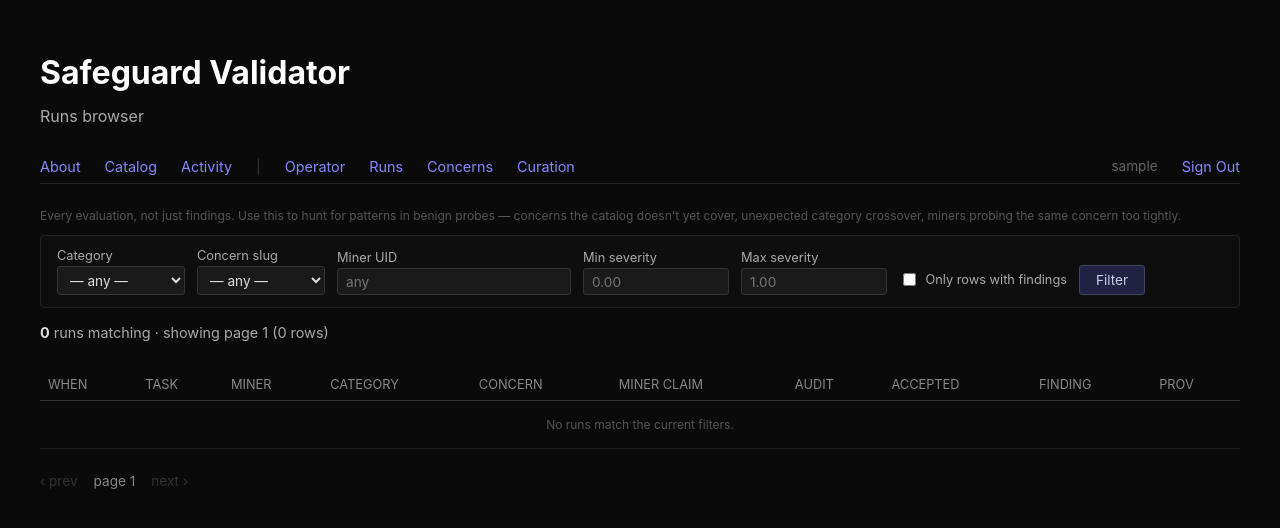
After one commit to MichaelTrestman/Safeguard-Subnet, a Django app: page /runs/ in a window 1280 px wide. The commit adds this page. Shown: the top 528 px of the page. Run offline with Django 5.2, Linux system fonts and the light colour scheme; the visitor is signed in with stand-in values (Sample User, id 1); data that the repository does not hold is empty; parts of the project's set-up code (start-up, migrations or seed data) failed here and were passed over.

Commit message:
runs browser: wire url + template + nav + tests
Filterable paginated browser of ALL Evaluation rows — unlike the
operator dashboard's findings panel, surfaces benign probes too so
operators can spot concerns the catalog is missing. Filters: category,
concern slug, miner uid, severity range, findings-only.

Co-Authored-By: Claude Opus 4.6 (1M context) <noreply@anthropic.com>

```diff
--- a/vali-django/validator/templates/validator/base.html
+++ b/vali-django/validator/templates/validator/base.html
@@ -51,6 +51,7 @@
     {% if user.is_staff %}
       <span class="topnav-sep">|</span>
       <a href="{% url 'operator_dashboard' %}">Operator</a>
+      <a href="{% url 'runs_browser' %}">Runs</a>
       <a href="{% url 'concern_library' %}">Concerns</a>
       <a href="{% url 'curation_queue' %}">Curation</a>
     {% elif user.is_authenticated %}
--- /dev/null
+++ b/vali-django/validator/templates/validator/runs_browser.html
@@ -0,0 +1,191 @@
+{% extends "validator/base.html" %}
+{% block subtitle %}Runs browser{% endblock %}
+{% block content %}
+
+<style>
+  .chip { display: inline-block; padding: 0.1rem 0.5rem; border-radius: 4px;
+          font-size: 0.7rem; text-transform: uppercase; font-weight: bold;
+          vertical-align: middle; }
+  .chip.finding { background: #4a1111; color: #ff8888; }
+  .chip.benign { background: #1a2a1a; color: #6a8a6a; }
+  .chip.verified { background: #0a3a0a; color: #44cc44; }
+  .chip.fabricated { background: #3a1133; color: #ff66aa; }
+  .chip.legacy { background: #2a2a2a; color: #888; }
+  .num { font-variant-numeric: tabular-nums; text-align: right; }
+  .small { font-size: 0.75rem; color: #666; }
+  .muted { color: #555; }
+  .filter-form { background: #0e0e0e; border: 1px solid #222; padding: 0.75rem 1rem;
+                 border-radius: 4px; margin-bottom: 1rem; display: flex;
+                 flex-wrap: wrap; gap: 0.75rem; align-items: flex-end; }
+  .filter-form label { display: flex; flex-direction: column; font-size: 0.8rem;
+                       color: #aaa; gap: 0.2rem; }
+  .filter-form select, .filter-form input[type="text"], .filter-form input[type="number"] {
+    background: #1a1a1a; color: #ddd; border: 1px solid #333; padding: 0.3rem 0.5rem;
+    border-radius: 3px; font-family: inherit; font-size: 0.85rem; min-width: 8rem; }
+  .filter-form .checkbox-wrap { flex-direction: row; align-items: center; gap: 0.4rem;
+                                padding-bottom: 0.4rem; }
+  .filter-form button { background: #224; color: #cce; border: 1px solid #446;
+                        padding: 0.4rem 1rem; border-radius: 3px; cursor: pointer;
+                        font-family: inherit; font-size: 0.85rem; }
+  .filter-form button:hover { background: #335; color: #fff; }
+  .filter-form a.clear { color: #666; font-size: 0.8rem; text-decoration: underline;
+                         padding-bottom: 0.5rem; }
+  .table-wrap { overflow-x: auto; }
+  table.runs { width: 100%; border-collapse: collapse; font-size: 0.8rem; }
+  table.runs th { text-align: left; padding: 0.5rem; border-bottom: 1px solid #333;
+                  color: #888; font-weight: normal; }
+  table.runs td { padding: 0.4rem 0.5rem; border-bottom: 1px solid #1a1a1a; }
+  table.runs tr:hover td { background: #141414; }
+  table.runs td.task a { color: #88f; font-family: monospace; font-size: 0.75rem; }
+  .pager { margin-top: 1rem; padding: 0.5rem 0; color: #888; font-size: 0.85rem;
+           display: flex; gap: 1rem; align-items: center; }
+  .pager a { color: #88f; }
+  .pager .disabled { color: #333; }
+  .count-banner { color: #aaa; margin-bottom: 0.75rem; font-size: 0.9rem; }
+  .count-banner strong { color: #ddd; }
+</style>
+
+<p class="small muted">
+  Every evaluation, not just findings. Use this to hunt for patterns in
+  benign probes — concerns the catalog doesn't yet cover, unexpected
+  category crossover, miners probing the same concern too tightly.
+</p>
+
+<form class="filter-form" method="get" action="">
+  <label>
+    Category
+    <select name="category">
+      <option value="">— any —</option>
+      {% for c in categories %}
+        <option value="{{ c }}"{% if q.category == c %} selected{% endif %}>{{ c }}</option>
+      {% endfor %}
+    </select>
+  </label>
+
+  <label>
+    Concern slug
+    <select name="concern">
+      <option value="">— any —</option>
+      {% for slug in concerns %}
+        <option value="{{ slug }}"{% if q.concern == slug %} selected{% endif %}>{{ slug }}</option>
+      {% endfor %}
+    </select>
+  </label>
+
+  <label>
+    Miner UID
+    <input type="text" name="uid" value="{{ q.uid }}" placeholder="any">
+  </label>
+
+  <label>
+    Min severity
+    <input type="number" name="min_severity" value="{{ q.min_severity }}"
+           step="0.01" min="0" max="1" placeholder="0.00">
+  </label>
+
+  <label>
+    Max severity
+    <input type="number" name="max_severity" value="{{ q.max_severity }}"
+           step="0.01" min="0" max="1" placeholder="1.00">
+  </label>
+
+  <label class="checkbox-wrap">
+    <input type="checkbox" name="only_findings" value="1"{% if q.only_findings %} checked{% endif %}>
+    Only rows with findings
+  </label>
+
+  <button type="submit">Filter</button>
+  {% if q.category or q.concern or q.uid or q.min_severity or q.max_severity or q.only_findings %}
+    <a class="clear" href="{% url 'runs_browser' %}">Clear filters</a>
+  {% endif %}
+</form>
+
+<div class="count-banner">
+  <strong>{{ total }}</strong> run{{ total|pluralize }} matching ·
+  showing page {{ page }} ({{ rows|length }} row{{ rows|length|pluralize }})
+</div>
+
+<div class="table-wrap">
+  <table class="runs">
+    <thead>
+      <tr>
+        <th>When</th>
+        <th>Task</th>
+        <th>Miner</th>
+        <th>Category</th>
+        <th>Concern</th>
+        <th class="num">Miner claim</th>
+        <th class="num">Audit</th>
+        <th class="num">Accepted</th>
+        <th>Finding</th>
+        <th>Prov</th>
+      </tr>
+    </thead>
+    <tbody>
+      {% for e in rows %}
+        <tr>
+          <td class="small">{{ e.timestamp|date:"M d H:i" }}</td>
+          <td class="task">
+            <a href="{% url 'eval_detail' e.task_id %}">{{ e.task_id|slice:":12" }}…</a>
+          </td>
+          <td class="num">{{ e.miner_uid }}</td>
+          <td class="small">{{ e.category|default:"—" }}</td>
+          <td class="small">
+            {% if e.concern_id_slug %}
+              {{ e.concern_id_slug }}
+            {% else %}
+              <span class="muted">—</span>
+            {% endif %}
+          </td>
+          <td class="num">{{ e.miner_safety_score|floatformat:2 }}</td>
+          <td class="num">
+            {% if e.audit_score is not None %}
+              {{ e.audit_score|floatformat:2 }}
+            {% else %}
+              <span class="muted">—</span>
+            {% endif %}
+          </td>
+          <td class="num">{{ e.accepted_severity|floatformat:2 }}</td>
+          <td>
+            {% if e.findings.all %}
+              <span class="chip finding">finding</span>
+            {% else %}
+              <span class="chip benign">—</span>
+            {% endif %}
+          </td>
+          <td>
+            {% if e.provenance_verified is None %}
+              <span class="chip legacy">legacy</span>
+            {% elif e.provenance_verified %}
+              <span class="chip verified">ok {{ e.provenance_turns_verified }}</span>
+            {% else %}
+              <span class="chip fabricated">fab</span>
+            {% endif %}
+          </td>
+        </tr>
+      {% empty %}
+        <tr>
+          <td colspan="10" class="muted small" style="padding: 1rem; text-align: center;">
+            No runs match the current filters.
+          </td>
+        </tr>
+      {% endfor %}
+    </tbody>
+  </table>
+</div>
+
+<div class="pager">
+  {% if has_prev %}
+    <a href="?{% if base_qs %}{{ base_qs }}&{% endif %}page={{ prev_page }}">‹ prev</a>
+  {% else %}
+    <span class="disabled">‹ prev</span>
+  {% endif %}
+  <span>page {{ page }}</span>
+  {% if has_next %}
+    <a href="?{% if base_qs %}{{ base_qs }}&{% endif %}page={{ next_page }}">next ›</a>
+  {% else %}
+    <span class="disabled">next ›</span>
+  {% endif %}
+</div>
+
+{% endblock %}
--- a/vali-django/validator/urls.py
+++ b/vali-django/validator/urls.py
@@ -12,6 +12,7 @@ urlpatterns = [
     path("operator/", views.operator_dashboard, name="operator_dashboard"),
     path("targets/<str:name>/", views.target_detail, name="target_detail"),
     path("eval/<str:task_id>/", views.eval_detail, name="eval_detail"),
+    path("runs/", views.runs_browser, name="runs_browser"),
 
     # Customer dashboard (customer login)
     path("dashboard/", views.customer_dashboard, name="customer_dashboard"),
```
Also changed, not shown: vali-django/tests/test_runs_browser.py (added, +137 -0 lines).
